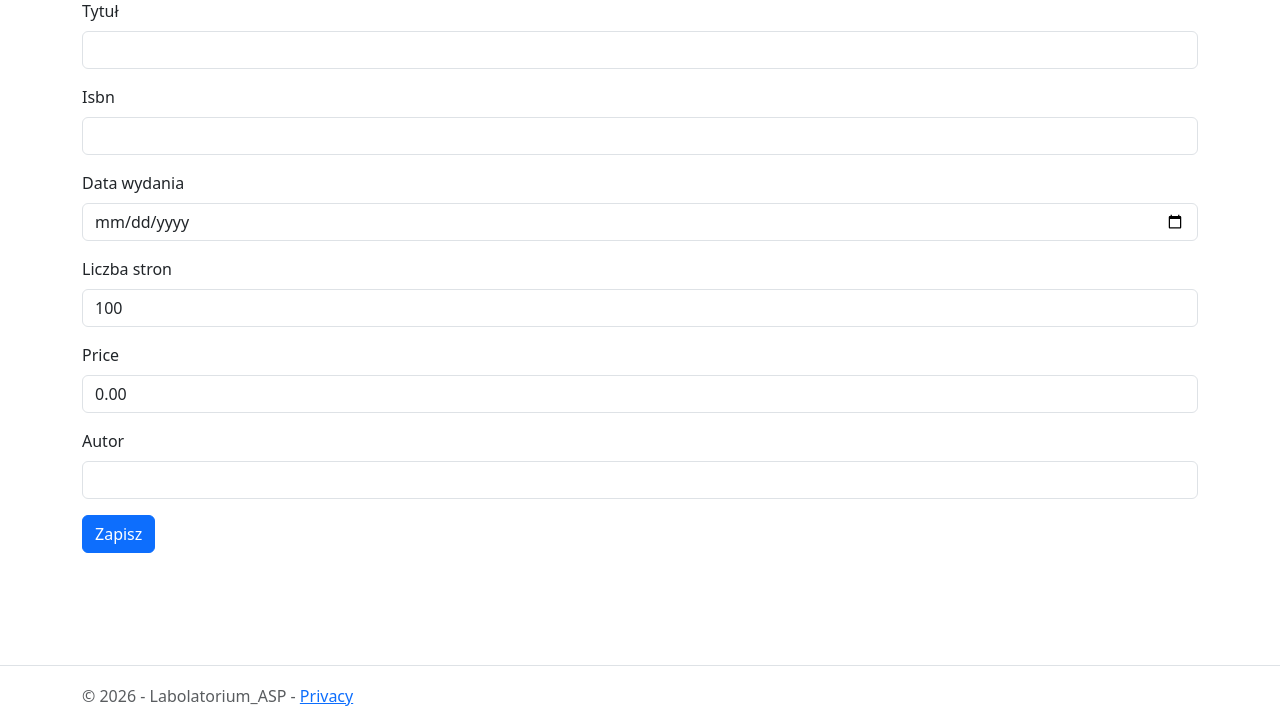
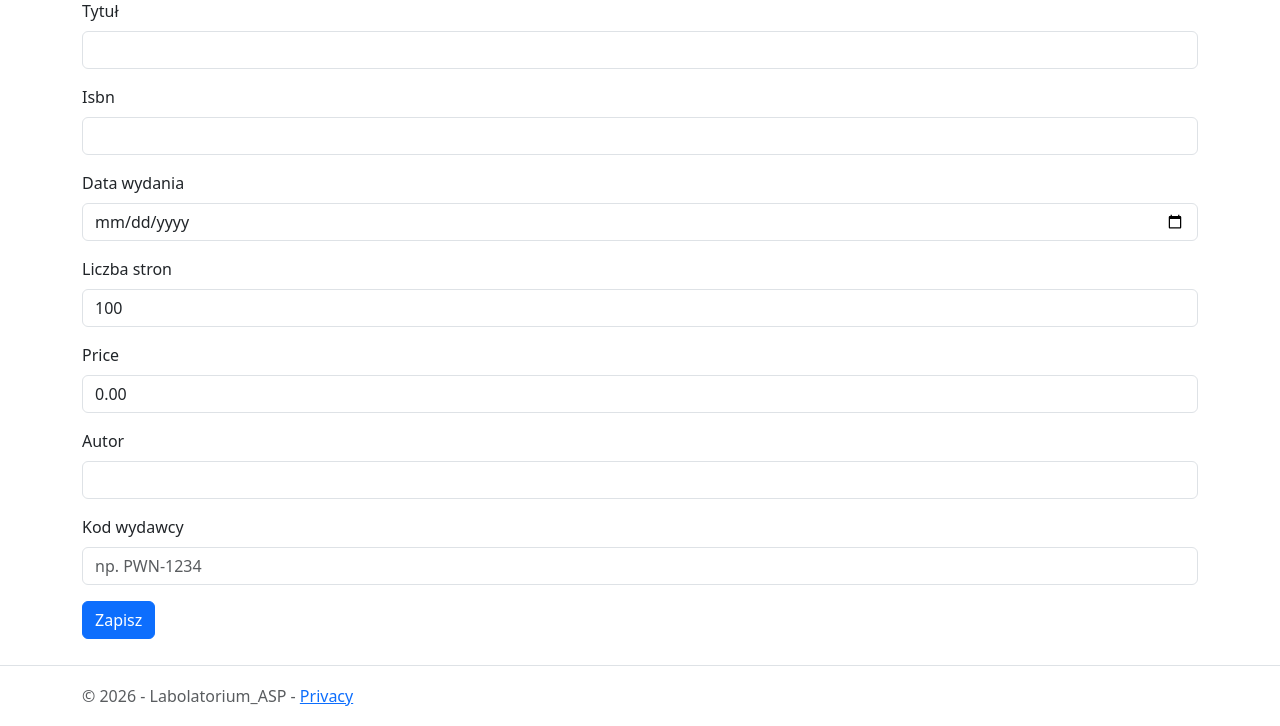
Before and after one commit to Mikinek/Labolatoria-ASP, an ASP.NET Core app: page /Book/Create in a window 1280 px wide. Shown: the part 74-800 px from the top of the page. Run offline with ASP.NET Core 8, Linux system fonts and the light colour scheme; style sheets or scripts are compiled from the project's sources.

Commit message:
Zadanie do samodzielnego wykonania lab2

```diff
--- a/Labolatorium ASP/Views/Book/Create.cshtml
+++ b/Labolatorium ASP/Views/Book/Create.cshtml
@@ -36,6 +36,13 @@
         <input asp-for="Author" class="form-control" />
         <span asp-validation-for="Author" class="text-danger"></span>
     </div>
+
+    <div class="mb-3">
+        <label asp-for="PublisherCode" class="form-label"></label>
+        <input asp-for="PublisherCode" class="form-control" placeholder="np. PWN-1234" />
+        <span asp-validation-for="PublisherCode" class="text-danger"></span>
+    </div>
+
     <button class="btn btn-primary">Zapisz</button>
 </form>
 
--- a/Labolatorium ASP/Views/Shared/_Layout.cshtml
+++ b/Labolatorium ASP/Views/Shared/_Layout.cshtml
@@ -45,6 +45,7 @@
 <footer class="border-top footer text-muted">
     <div class="container">
         &copy; 2026 - Labolatorium_ASP - <a asp-area="" asp-controller="Home" asp-action="Privacy">Privacy</a>
+        @await RenderSectionAsync("Footer", required: false)
     </div>
 </footer>
 <script src="~/lib/jquery/dist/jquery.min.js"></script>
```
Also changed, not shown: Labolatorium ASP/Models/BookFormViewModel.cs (+14 -1 lines), Labolatorium ASP/Views/Book/Index.cshtml (+9 -0 lines).
